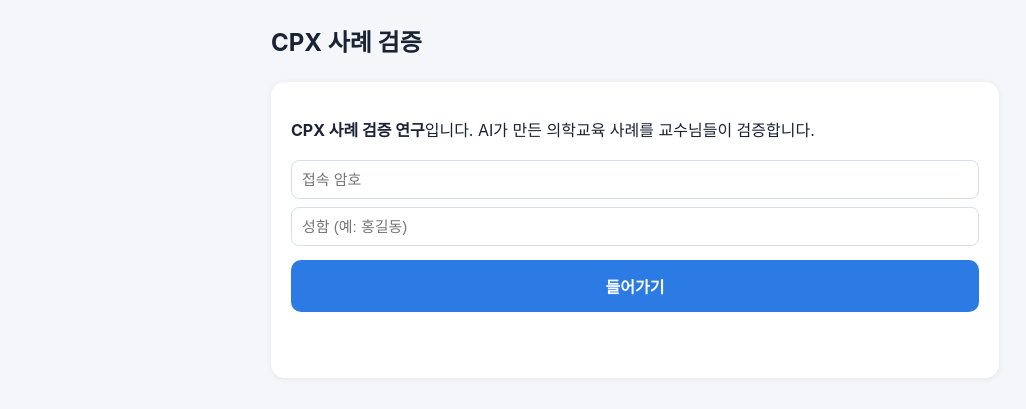
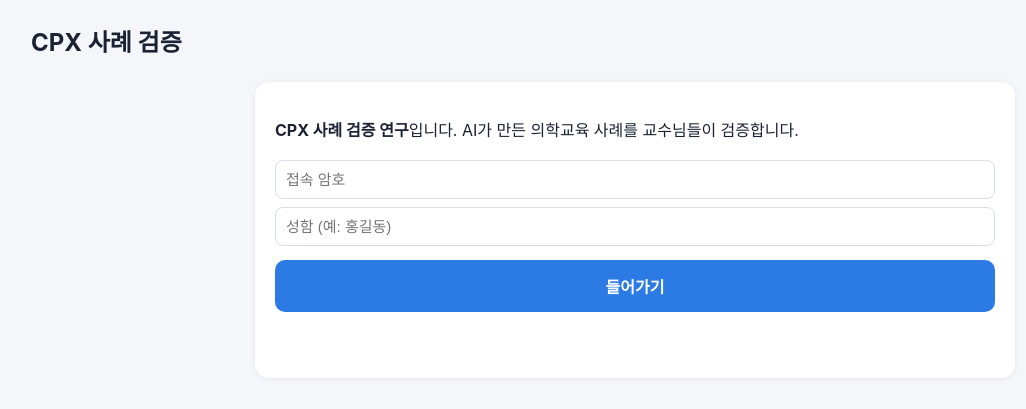
Before and after one commit to click6067-ship-it/CPX, a website: page web/adjudication/index.html in a window 1280 px wide. Shown: the whole page, without its empty margins (5-1031 px from the left). Drawn offline with Linux system fonts and the light colour scheme.

Commit message:
데스크톱 가로폭 확대(760→1240, 좌우비교 여유) + 안내/게이트는 760 유지

```diff
--- a/web/adjudication/index.html
+++ b/web/adjudication/index.html
@@ -3,7 +3,8 @@
 <meta name=robots content="noindex,nofollow">
 <title>CPX 사례 검증</title><style>
 *{box-sizing:border-box}body{font-family:-apple-system,system-ui,'Apple SD Gothic Neo',sans-serif;margin:0;background:#f4f6f9;color:#1a2233;line-height:1.6}
-.wrap{max-width:760px;margin:0 auto;padding:16px}
+.wrap{max-width:1240px;margin:0 auto;padding:16px}
+#gate,#intro,#fin{max-width:760px;margin-left:auto;margin-right:auto}
 .top{display:flex;justify-content:space-between;align-items:center}
 .bar{height:8px;background:#e3e8ef;border-radius:8px;overflow:hidden;margin:8px 0}
 .bar>i{display:block;height:100%;background:#2c7be5;width:0;transition:width .2s}
```
